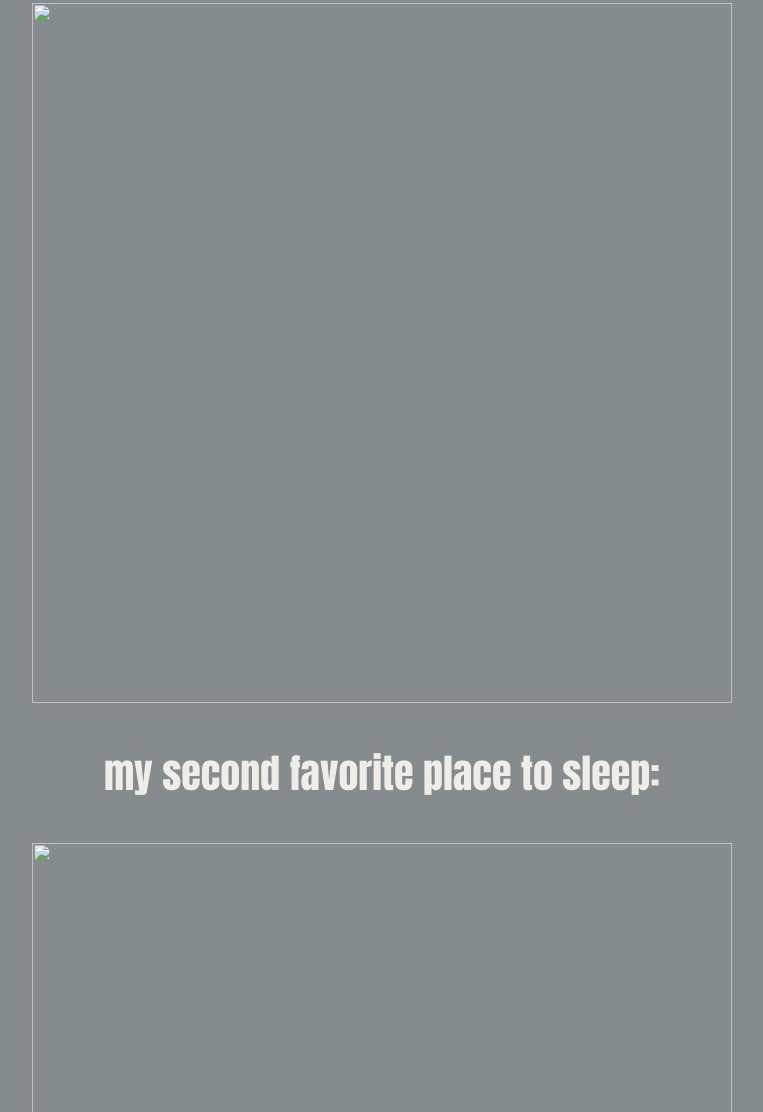
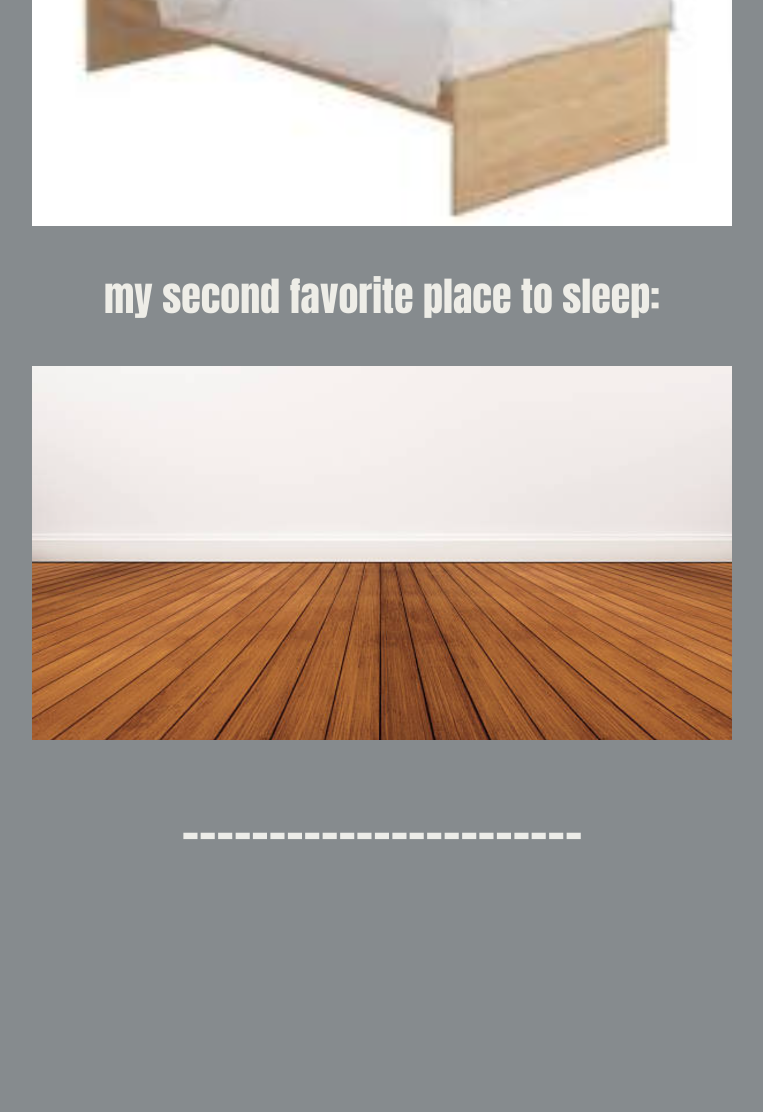
Before and after one commit to alegnaaa-hd/fcps, a plain HTML site: page HTML & CSS/about me/sleepingpage.html in a window 1280 px wide. Shown: the part 1688-2800 px from the top of the page, without its empty margins (258-1021 px from the left). After the commit the page ends 2605 px from the top, so only its background shows below. Drawn offline with Linux system fonts and the light colour scheme.

Commit message:
fixed links

```diff
--- a/HTML & CSS/about me/sleepingpage.html
+++ b/HTML & CSS/about me/sleepingpage.html
@@ -69,11 +69,11 @@
         <h3 class = "barcolor"> sleeping <br> </h3>
         <h2 class = "barcolor"> ----------------------- </h2>
         <h3 class = "color2"> me when I sleep:</h3>
-        <img src="images/sleeping.jpg" width="700">
+        <img src="sleeping.png" width="700">
         <h3 class = "color2"> my favorite place to sleep:</h3>
-        <img src="images/bedpicture.jpg" width="700">
+        <img src="bedpicture.png" width="700">
         <h3 class = "color2"> my second favorite place to sleep:</h3>
-        <img src="images/hardwoodfloor.jpg" width="700">
+        <img src="hardwoodfloor.png" width="700">
         <h2 class = "barcolor"> ----------------------- </h2>
 
         </div>
```
